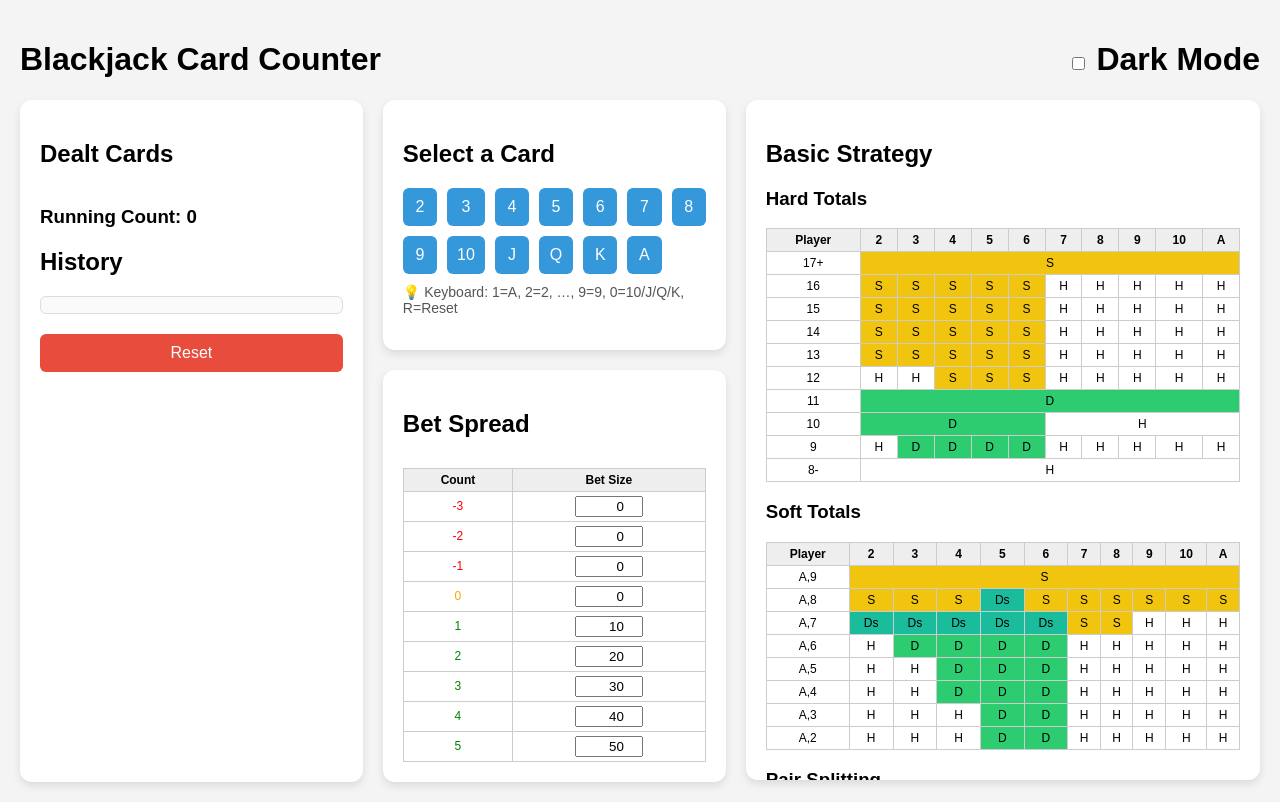
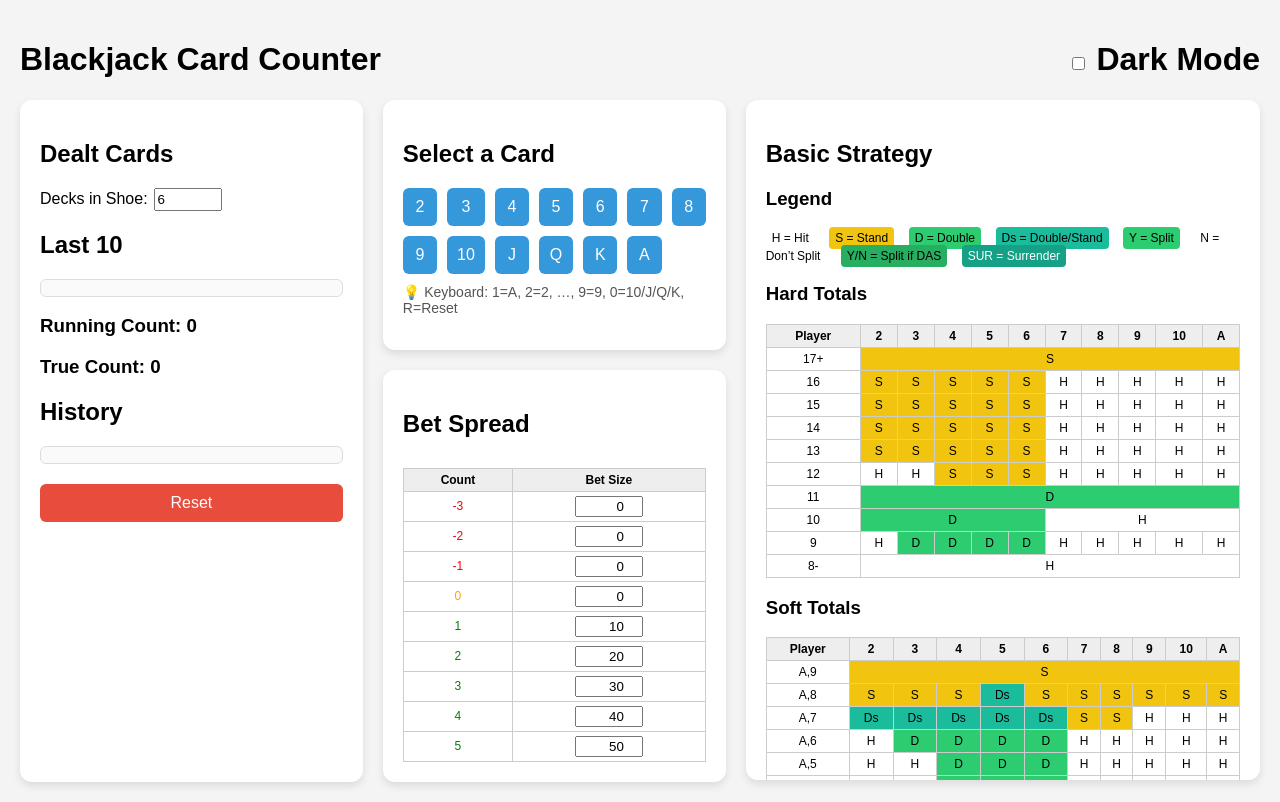
Before and after one commit to M01-Games/BlackJack, a plain HTML site: page index.html in a window 1280 px wide. Both pictures are taken after a click on the button "Reset". Drawn offline with Linux system fonts and the light colour scheme.

Commit message:
Added true count and cleaned up the layout

```diff
--- a/index.html
+++ b/index.html
@@ -37,13 +37,20 @@
       background: #2b2b2b;
       color: #ddd;
     }
-    .dealt-cards {
+
+    /* 🔹 Decks input styling */
+    .decks-input {
       display: flex;
-      flex-wrap: wrap;
-      gap: 8px;
-      margin-bottom: 10px;
+      align-items: center;
+      gap: 6px;
     }
-    .dealt-cards span,
+    .decks-input input {
+      width: 60px;
+      padding: 2px;
+    }
+
+    /* 🔹 Card styling for dealt + history */
+    #dealt span,
     #history span {
       display: inline-block;
       background: #eee;
@@ -52,14 +59,16 @@
       border-radius: 6px;
       border: 1px solid #ccc;
     }
-    .dark-mode .dealt-cards span,
+    .dark-mode #dealt span,
     .dark-mode #history span {
       background: #444;
       border-color: #666;
     }
 
-    /* Scrollable history box */
-    #history {
+    /* 🔹 Scrollable card boxes (Last 10 + History) */
+    #dealt,
+    #history,
+    .history-box {
       max-height: 150px;
       overflow-y: auto;
       border: 1px solid #ddd;
@@ -68,7 +77,9 @@
       background: #fafafa;
       margin-bottom: 10px;
     }
-    .dark-mode #history {
+    .dark-mode #dealt,
+    .dark-mode #history,
+    .dark-mode .history-box {
       background: #333;
       border-color: #555;
     }
@@ -104,12 +115,14 @@
       margin-top: 10px;
     }
     .dark-mode .hint { color: #aaa; }
-    /* Middle column layout */
+
+    /* 🔹 Middle column layout */
     .middle-column {
       display: flex;
       flex-direction: column;
     }
-    /* Bet spread box tweaks */
+
+    /* 🔹 Bet spread box tweaks */
     .bet-spread-box {
       margin-top: 20px;       /* consistent gap above */
       flex-grow: 1;           /* stretch down */
@@ -119,6 +132,7 @@
     .bet-spread-box table {
       flex-grow: 1;
     }
+
     table {
       width: 100%;
       border-collapse: collapse;
@@ -150,6 +164,8 @@
       max-height: 80vh;
       overflow-y: auto;
     }
+
+    /* 🔹 Strategy chart colors */
     .H { background: #fff; }
     .S { background: #f1c40f; }
     .D { background: #2ecc71; }
@@ -158,13 +174,14 @@
     .N { background: #fff; }
     .YN { background: #27ae60; }
     .SUR { background: #16a085; color: white; }
+
     .legend span {
       margin-right: 10px;
       padding: 4px 6px;
       border-radius: 4px;
       font-size: 12px;
     }
-  </style>
+</style>
 </head>
 <body>
 
@@ -175,16 +192,30 @@
     </label>
   </h1>
 
+  <!-- ✅ Add container wrapper -->
   <div class="container">
+
     <!-- Left -->
-    <div class="box">
+    <div class="box dealt-box">
       <h2>Dealt Cards</h2>
-      <div class="dealt-cards" id="dealt"></div>
+
+      <div class="decks-input">
+        <label for="decks">Decks in Shoe:</label>
+        <input type="number" id="decks" value="6" min="1">
+      </div>
+
+      <h2>Last 10</h2>
+      <div class="card-list" id="dealt"></div>
+
       <h3>Running Count: <span id="count">0</span></h3>
+      <h3>True Count: <span id="trueCount">0</span></h3>
+
       <h2>History</h2>
-      <div id="history"></div>
+      <div id="history" class="history-box"></div>
+
       <button class="reset-btn" onclick="resetCounter()">Reset</button>
     </div>
+
 
     <!-- Middle -->
     <div class="middle-column">
@@ -220,6 +251,19 @@
     <!-- Right -->
     <div class="box chart">
       <h2>Basic Strategy</h2>
+
+      <!-- Legend -->
+      <h3>Legend</h3>
+      <div class="legend">
+        <span class="H">H = Hit</span>
+        <span class="S">S = Stand</span>
+        <span class="D">D = Double</span>
+        <span class="Ds">Ds = Double/Stand</span>
+        <span class="Y">Y = Split</span>
+        <span class="N">N = Don’t Split</span>
+        <span class="YN">Y/N = Split if DAS</span>
+        <span class="SUR">SUR = Surrender</span>
+      </div>
 
       <!-- Hard Totals -->
       <h3>Hard Totals</h3>
@@ -291,19 +335,6 @@
           <tr><td>14</td><td colspan="10"></td></tr>
         </tbody>
       </table>
-
-      <!-- Legend -->
-      <h3>Legend</h3>
-      <div class="legend">
-        <span class="H">H = Hit</span>
-        <span class="S">S = Stand</span>
-        <span class="D">D = Double</span>
-        <span class="Ds">Ds = Double/Stand</span>
-        <span class="Y">Y = Split</span>
-        <span class="N">N = Don’t Split</span>
-        <span class="YN">Y/N = Split if DAS</span>
-        <span class="SUR">SUR = Surrender</span>
-      </div>
     </div>
   </div>
 
@@ -339,16 +370,28 @@
       historyDiv.scrollTop = historyDiv.scrollHeight;
     }
 
+    function calculateTrueCount() {
+      const decks = parseFloat(document.getElementById("decks").value) || 1;
+      return (runningCount / decks).toFixed(2);
+    }
+
     function dealCard(card) {
       dealtCards.push(card);
       if (dealtCards.length > 10) historyCards.push(dealtCards.shift());
+
       runningCount += countValues[card];
       document.getElementById("count").textContent = runningCount;
+      document.getElementById("trueCount").textContent = calculateTrueCount();
+
       renderCards();
     }
+
     function resetCounter() {
-      runningCount = 0; dealtCards = []; historyCards = [];
+      runningCount = 0;
+      dealtCards = [];
+      historyCards = [];
       document.getElementById("count").textContent = "0";
+      document.getElementById("trueCount").textContent = "0";
       renderCards();
     }
 
```
